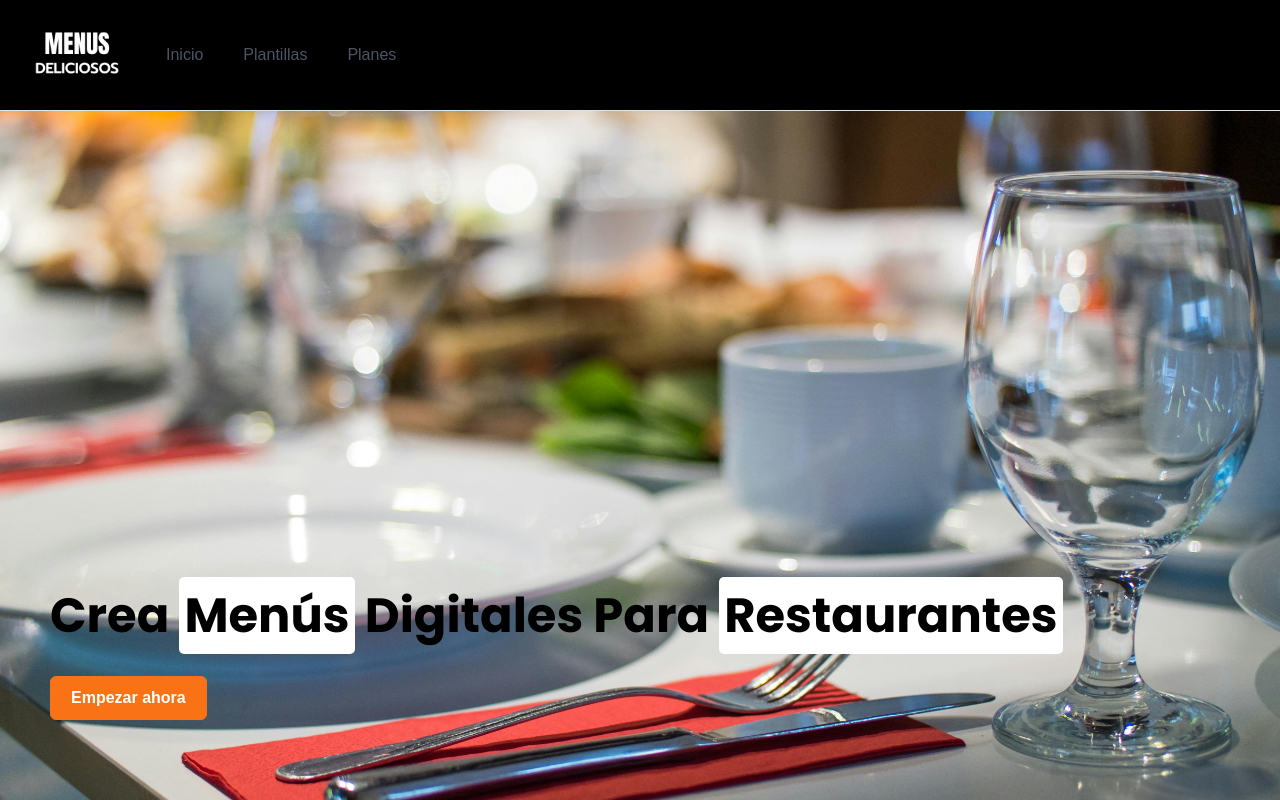
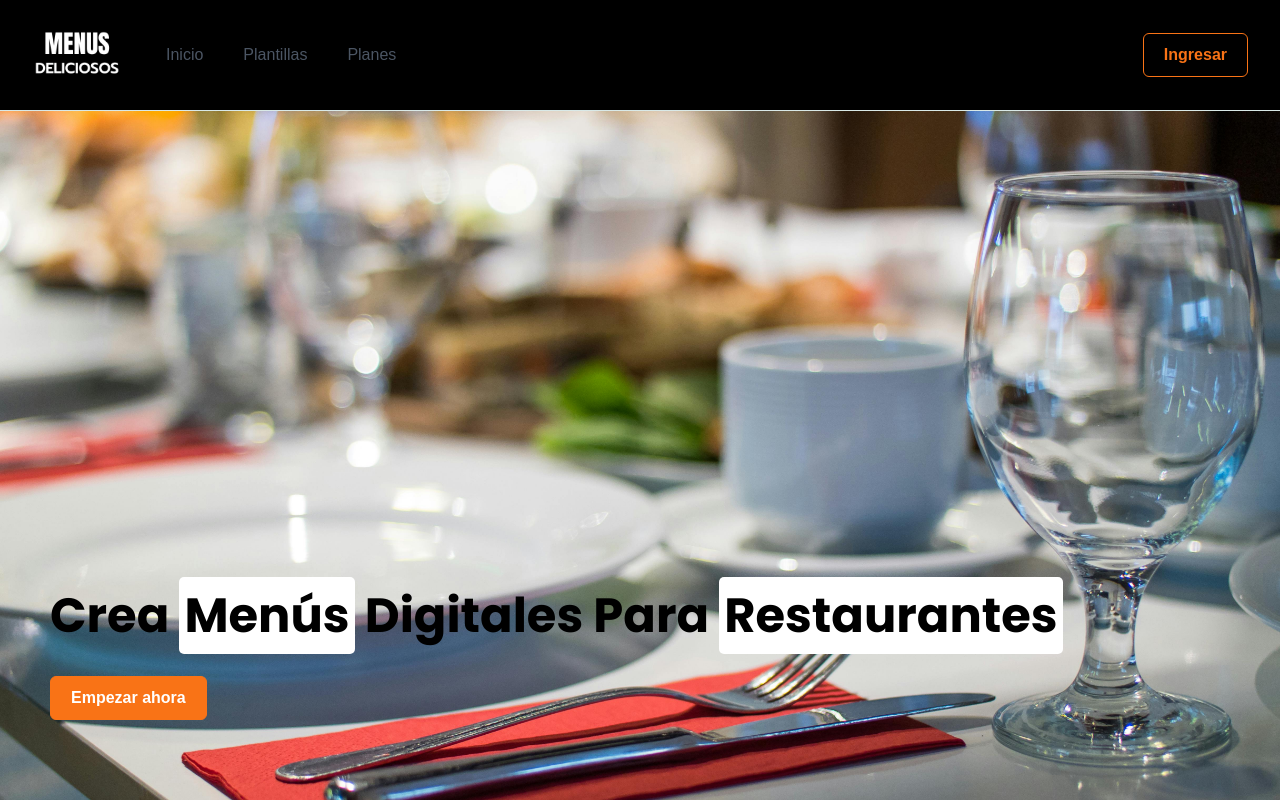
Before and after one commit to judisarodev/menusdeliciososfrontend, a React (Create React App) app: page / in a window 1280 px wide. Shown: the top 800 px of the page. Built offline with nearby package versions, Linux system fonts and the light colour scheme; the HTML template or start-up script is replaced by a standard one; a web font is replaced by a local one.

Commit message:
Se ajusta navegación menú, y errores keys props

```diff
--- a/src/App.js
+++ b/src/App.js
@@ -1,17 +1,21 @@
-import logo from './logo.svg';
 import './App.css';
+import { useState } from 'react';
 import { PrimeReactProvider } from 'primereact/api';
 import { Menu } from './landing/components/menu/Menu';
+import { Home } from './landing/pages/home/Home';
 import "primereact/resources/themes/lara-light-cyan/theme.css";
-import { Home } from './landing/pages/home/Home';
+
 
 
 function App() {
+
+  const [selectedMenuItem, setSelectedMenuItem] = useState(0);
+
   return (
     <PrimeReactProvider>
       <div className="App">
-        <Menu />
-        <Home />
+        <Menu setSelectedMenuItem={setSelectedMenuItem}/>
+        <Home selectedMenuItem={selectedMenuItem}/>
       </div>
     </PrimeReactProvider>
   );
--- a/src/landing/components/fak/Fak.js
+++ b/src/landing/components/fak/Fak.js
@@ -8,7 +8,7 @@ const FakView = ({faks}) => {
     return(
     <Accordion className="fak__container">
         {faks.map((fak) => {
-            return(<AccordionTab header={fak.question}>
+            return(<AccordionTab key={fak.answer} header={fak.question}>
                 <p className="fak__answer">
                     {fak.answer}
                 </p>
--- a/src/landing/components/gallery/Gallery.js
+++ b/src/landing/components/gallery/Gallery.js
@@ -15,7 +15,7 @@ const Gallery = ({ title, subtitle, description, images }) => {
         <br></br>
         <div className="gallery__images-container">
             {images.map((item) => {
-                return (<div className="gallery__image-item">
+                return (<div key={item.name} className="gallery__image-item">
                     <img src={item.image} alt="Menu"/>
                     <p>{item.name}</p>
                 </div>);
--- a/src/landing/components/menu/Menu.js
+++ b/src/landing/components/menu/Menu.js
@@ -3,8 +3,9 @@ import { Menubar } from 'primereact/menubar';
 import './menu.scss';
 import blackLogo from './../../../assets/logo/white-text.png';
 import whiteLogo from './../../../assets/logo/black-text.png';
+import { Button } from "primereact/button";
 
-const Menu = () => {
+const Menu = ({setSelectedMenuItem}) => {
 
     const [isAtTop, setIsAtTop] = useState(true);
 
@@ -27,25 +28,25 @@ const Menu = () => {
         {
             id: 1,
             label: 'Inicio',
-            url: '/'
+            command: () => setSelectedMenuItem(0),
         },
         {
             id: 2,
             label: 'Plantillas',
-            url: '/'
+            command: () => setSelectedMenuItem(1),
         },
         {
             id: 3,
             label: 'Planes',
-            url: '/'
+            command: () => setSelectedMenuItem(2),
         }
     ];
 
     const icon = <img className="menu__icon" src={ isAtTop ? blackLogo : whiteLogo } width={'90px'} alt="Logo"/>;
-
+    const loginButton = <Button className="menu__button" label="Ingresar" severity="warning"  outlined  />
     return(<>
         <nav>
-            <Menubar className={isAtTop ? 'menu__standard-color' : 'menu__light-color'} start={icon} model={items}/>
+            <Menubar className={isAtTop ? 'menu__standard-color' : 'menu__light-color'} start={icon} end={loginButton} model={items}/>
         </nav>
     </>);
 }
--- a/src/landing/components/menu/menu.scss
+++ b/src/landing/components/menu/menu.scss
@@ -15,6 +15,9 @@
     margin-right: $large-spacing;
     transition: opacity 0.3s ease;
 }
+.menu__button{
+    margin-right: $large-spacing;
+}
 
 .menu__standard-color{
     background-color: black;
--- a/src/landing/components/prices/Prices.js
+++ b/src/landing/components/prices/Prices.js
@@ -27,8 +27,8 @@ const Plan = ({ name, amount, savings }) => {
             </div>
 
             <div className="plan__services">
-                {services.map((service) => {
-                    return  <p><span><IoMdCheckmark  /></span> {service}</p>
+                {services.map((service, _index) => {
+                    return  <p key={_index}><span><IoMdCheckmark  /></span> {service}</p>
                 })}
             </div>
 
@@ -51,7 +51,7 @@ const Prices = () => {
     return(<div className="prices__container">
         <div className="prices__plans">
             {plans.map((plan)=>{
-                return <Plan name={plan.name} amount={plan.amount} savings={plan.savings}/>
+                return <Plan key={plan.name} name={plan.name} amount={plan.amount} savings={plan.savings}/>
             })}
         </div>
     </div>);
--- a/src/landing/pages/home/Home.js
+++ b/src/landing/pages/home/Home.js
@@ -1,4 +1,4 @@
-import React from 'react';
+import React, { useEffect, useRef } from 'react';
 import { IoStatsChart } from 'react-icons/io5';
 import { IoPhonePortraitOutline } from 'react-icons/io5';
 import { IoMdRestaurant } from 'react-icons/io';
@@ -25,7 +25,22 @@ import review1 from './../../../assets/home/review1.png';
 import review2 from './../../../assets/home/review2.png';
 import { Prices } from '../../components/prices/Prices';
 
-const Home = () => {
+const Home = ({selectedMenuItem}) => {
+
+    const homeRef = useRef();
+    const patternsRef = useRef();
+    const pricesRef = useRef();
+
+    useEffect(() => {
+        const refs = [homeRef, patternsRef, pricesRef];
+        setTimeout(() => {
+
+            if (selectedMenuItem >= 0 && selectedMenuItem < refs.length && refs[selectedMenuItem].current) {
+                refs[selectedMenuItem].current.scrollIntoView({ behavior: 'smooth' });
+            }
+        }, 0);
+    }, [selectedMenuItem]);
+
     const cardsInfo = [{
         id: 1,
         icon: <IoMdRestaurant className="home__card-icon" size={40} />,
@@ -135,8 +150,7 @@ const Home = () => {
     },];
 
     return(<div>
-
-        <section className="home__banner">
+        <section className="home__banner" ref={homeRef}>
             <h1 className="poppins-bold">Crea <span>Menús</span> Digitales Para <span>Restaurantes</span></h1>
             <Button label="Empezar ahora" severity="warning" />
         </section>
@@ -155,7 +169,7 @@ const Home = () => {
                 <Block key={block.id} image={block.image} title={block.title} subtitle={block.subtitle} description={block.description} imageLeftSide={block.imageLeftSide}/>
             ))}
         </section>
-        <section>
+        <section ref={patternsRef}>
             <Gallery title={gallery.title} subtitle={gallery.subtitle} description={gallery.description} images={gallery.images}/>
         </section>
         <section>
@@ -164,8 +178,8 @@ const Home = () => {
         <section>
             <FakView faks={faks}/>
         </section>
-        <section>
-            <Prices />
+        <section ref={pricesRef}>
+            <Prices/>
         </section>
     </div>);
 }
```
